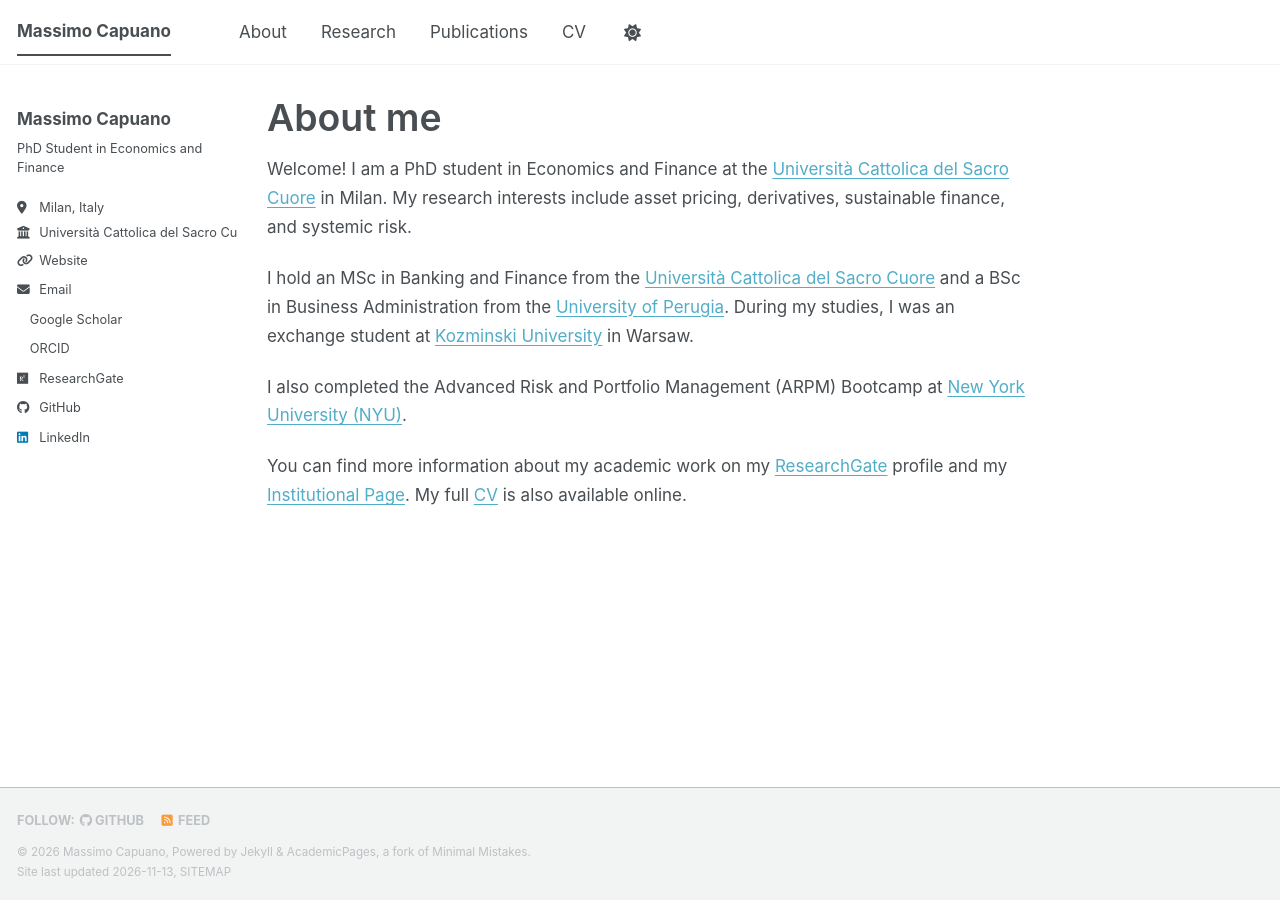
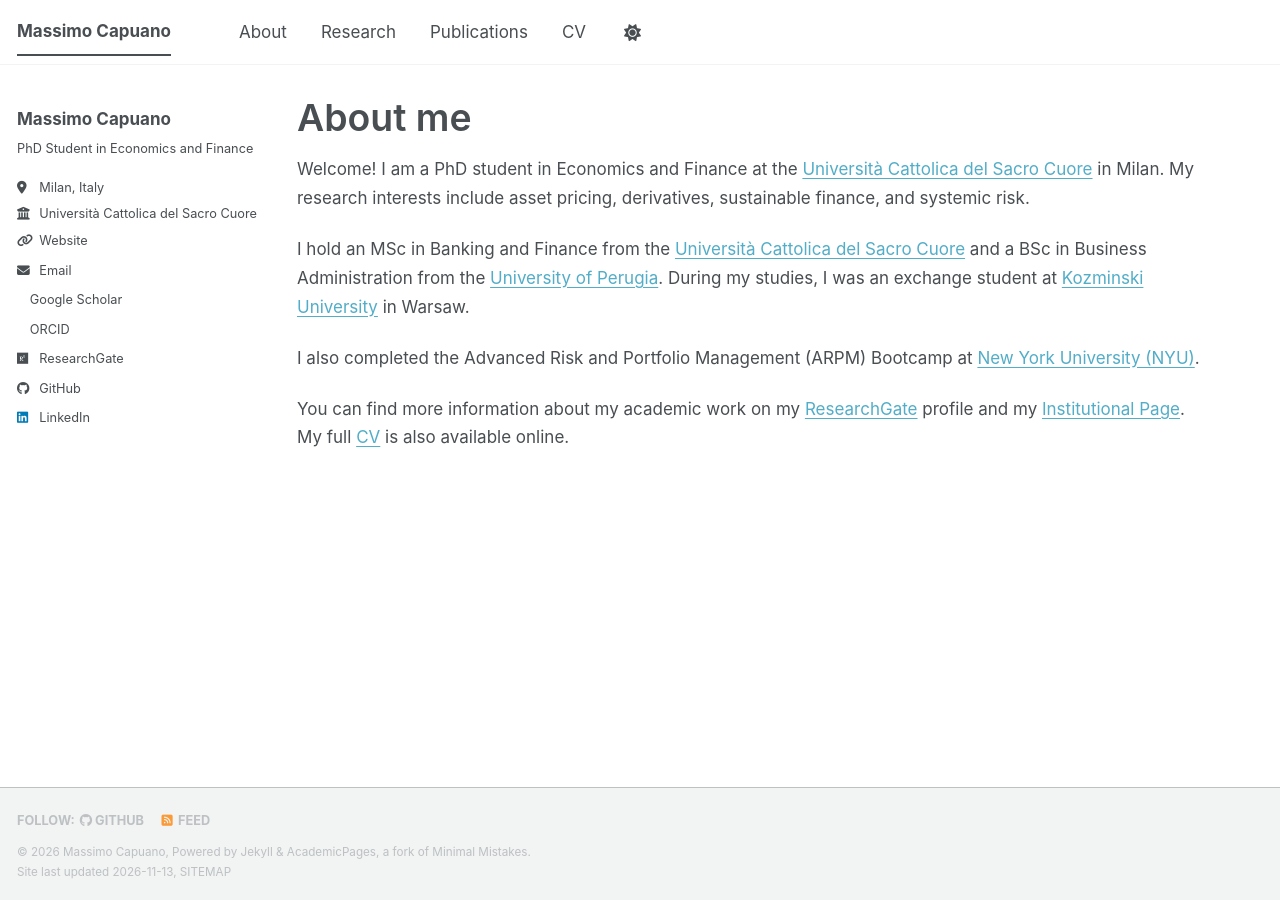
Before and after one commit to capuanomassimo/capuanomassimo.github.io, a Jekyll site: the page built from _pages/about.md, in a window 1280 px wide. Built offline with Jekyll 4.4.1, drawn with Linux system fonts in a browser that asks for light colours; a script bundle is joined from its source files by our own code; a style sheet for code colours, icons or effects is not loaded.

Commit message:
Update main.scss

```diff
--- a/assets/css/main.scss
+++ b/assets/css/main.scss
@@ -95,30 +95,29 @@ a {
    Desktop layout
    ======================================== */
 
-@media (min-width: 64em) {
+/* ========================================
+   Homepage: bring content closer to sidebar
+   ======================================== */
 
-  /* Sidebar */
+@media screen and (min-width: 64em) {
+
+  /* Make the sidebar slightly wider */
   .sidebar {
-    width: 220px !important;
+    width: 260px;
   }
 
-  /*
-   * Main content:
-   * Academic Pages normally adds a large gap.
-   * These rules make the content start directly
-   * after the sidebar.
-   */
+  /* Position the main content immediately after the sidebar */
   .page {
-    float: left !important;
-    width: calc(100% - 270px) !important;
-    max-width: 1050px !important;
-    margin-left: 250px !important;
-    margin-right: 0 !important;
-    padding-left: 0 !important;
+    float: left;
+    width: calc(100% - 300px);
+    margin-left: 280px;
+    padding-left: 0;
+    padding-right: 2em;
   }
 
+  /* Remove the extra spacing inherited from the theme */
   .page__inner-wrap {
-    max-width: 100% !important;
-    margin-left: 0 !important;
+    margin-left: 0;
+    max-width: none;
   }
 }
```
